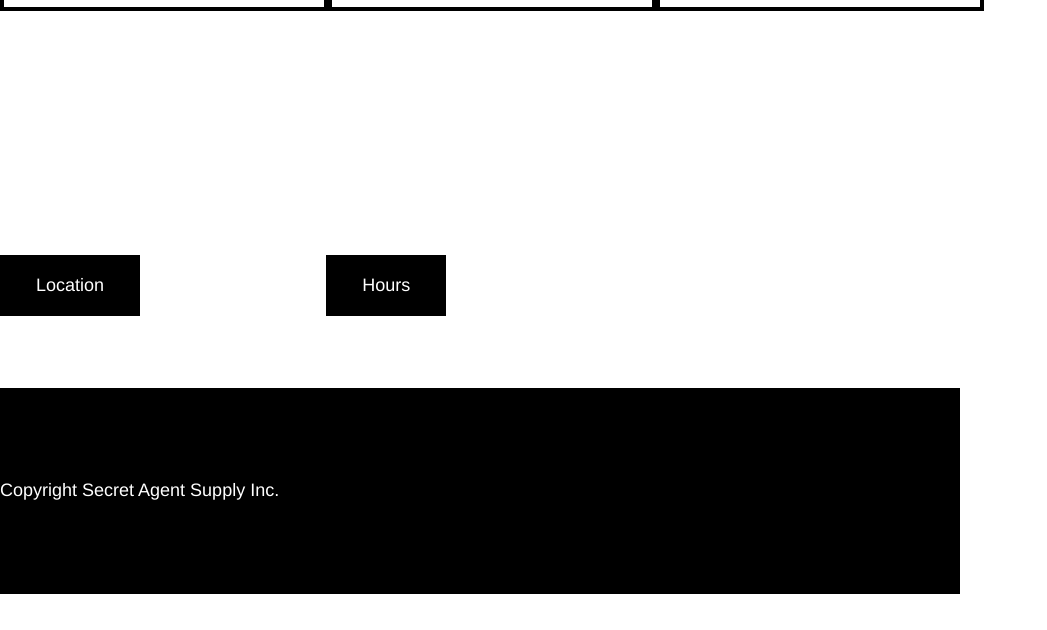
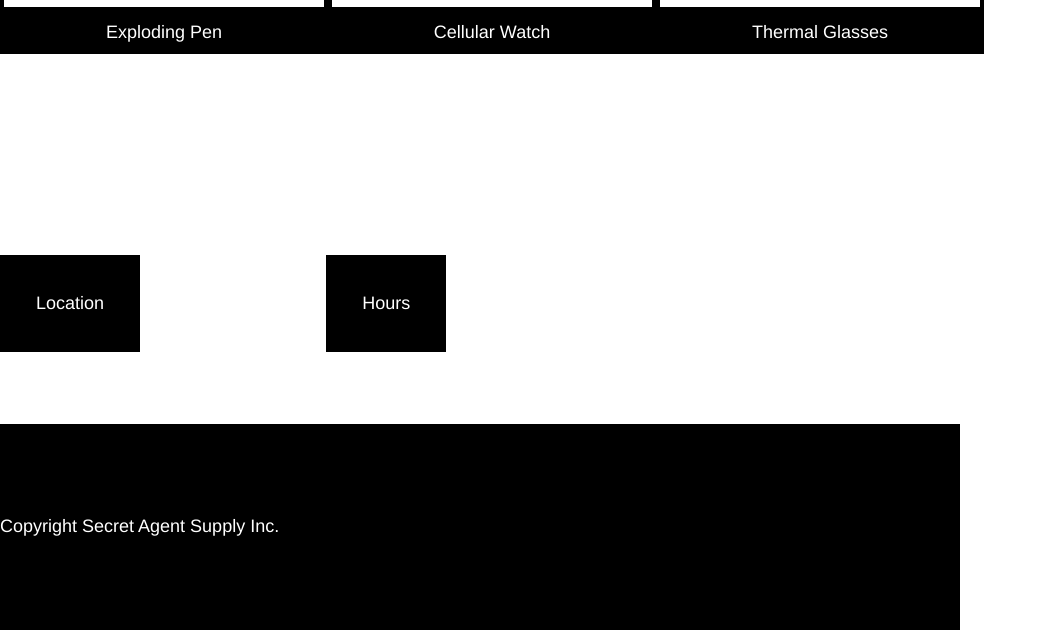
Before and after one commit to Keli7azul/SecretAgentSupply, a plain HTML site: page index.html in a window 1280 px wide. Shown: the part 913-1543 px from the top of the page, without its empty margins (0-1047 px from the left). Before the commit the page ends 1507 px from the top, so only its background shows below. Drawn offline with Linux system fonts and the light colour scheme.

Commit message:
product grid

```diff
--- a/Resources/CSS/style.css
+++ b/Resources/CSS/style.css
@@ -177,6 +177,16 @@ body {
     padding-left: 3rem;
 }
 
+.description {
+  padding-top: 0.5rem;
+  padding-bottom: 0.5rem;
+  display: block;
+  background-color: black;
+  color: white;
+  text-align: center;
+/*padding: 0.5em;*/
+}
+
 div {
     display: block;
 }
@@ -190,9 +200,10 @@ div {
     display: block;
     background-color: black;
     color: white;
-    padding: 1em 2em;
+    padding: 2rem 2rem;
     display: inline-block;
 }
+
 
 /*footer*/
 footer {
```
